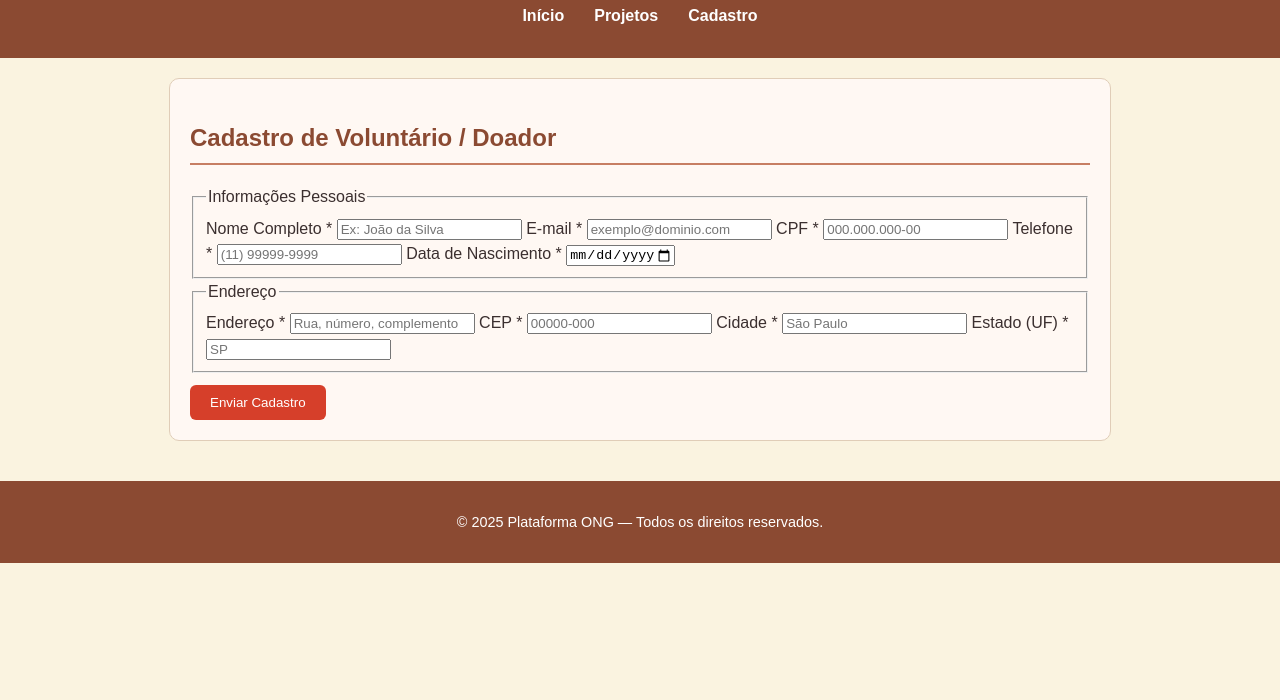
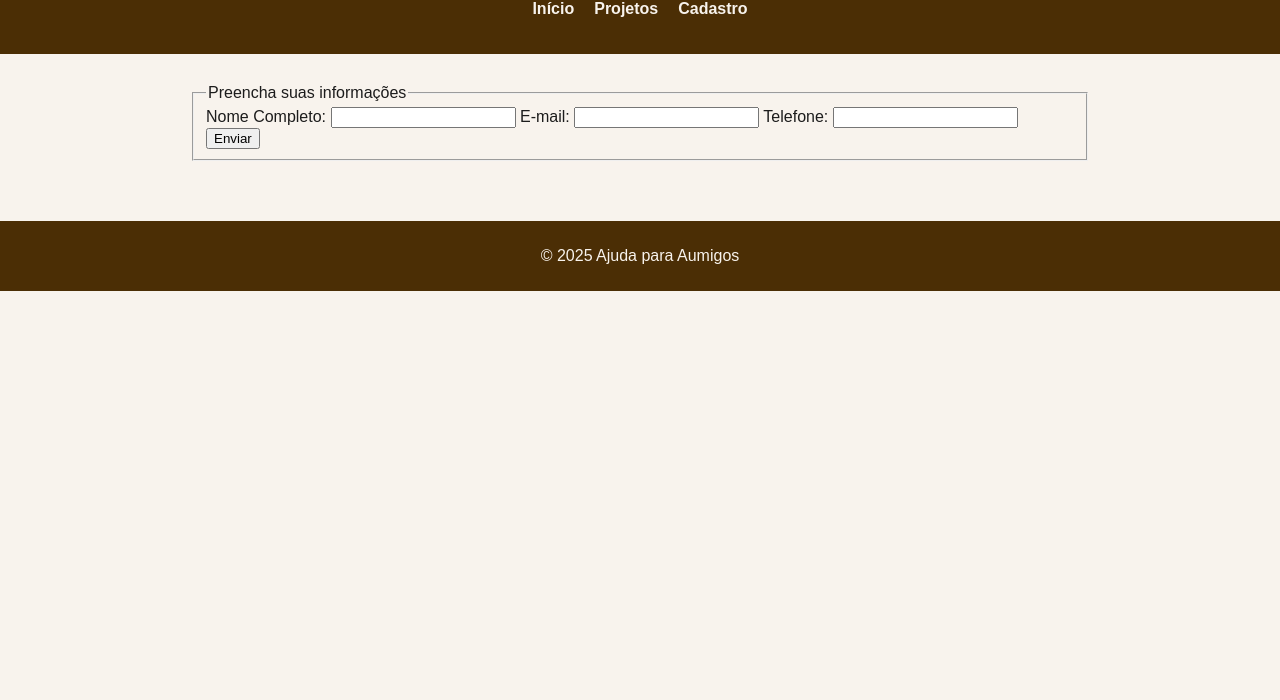
Before and after one commit to Guxta012/plataforma-ong, a plain HTML site: page cadastro.html in a window 1280 px wide. Shown: the part 100-800 px from the top of the page. Drawn offline with Linux system fonts and the light colour scheme.

Commit message:
Adicionado README.md e finalização do projeto com acessibilidade e otimizações

```diff
--- a/cadastro.html
+++ b/cadastro.html
@@ -1,16 +1,17 @@
 <!DOCTYPE html>
 <html lang="pt-BR">
 <head>
-  <meta charset="utf-8" />
-  <meta name="viewport" content="width=device-width,initial-scale=1" />
-  <title>Plataforma ONG — Cadastro</title>
-  <!-- link pro seu CSS (certifique-se de ter css/style.css) -->
-  <link rel="stylesheet" href="css/style.css">
+  <meta charset="UTF-8">
+  <meta name="viewport" content="width=device-width, initial-scale=1.0">
+  <meta name="description" content="Formulário de cadastro da Ajuda para Aumigos.">
+  <title>Cadastro - Ajuda para Aumigos</title>
+  <link rel="stylesheet" href="../css/style.css">
+  <script defer src="../js/script.js"></script>
 </head>
 <body>
   <header>
-    <h1>Plataforma ONG</h1>
-    <nav>
+    <h1>Cadastro de Voluntário</h1>
+    <nav aria-label="Navegação principal">
       <ul>
         <li><a href="index.html">Início</a></li>
         <li><a href="projetos.html">Projetos</a></li>
@@ -20,132 +21,26 @@
   </header>
 
   <main>
-    <section aria-labelledby="titulo-cadastro">
-      <h2 id="titulo-cadastro">Cadastro de Voluntário / Doador</h2>
+    <form id="formCadastro" aria-label="Formulário de Cadastro">
+      <fieldset>
+        <legend>Preencha suas informações</legend>
 
-      <!-- formulário com id usado pelo script.js -->
-      <form id="formCadastro" action="#" method="post" novalidate>
-        <fieldset>
-          <legend>Informações Pessoais</legend>
+        <label for="nome">Nome Completo:</label>
+        <input type="text" id="nome" name="nome" required aria-required="true">
 
-          <label for="nome">Nome Completo <span aria-hidden="true">*</span></label>
-          <input
-            type="text"
-            id="nome"
-            name="nome"
-            required
-            aria-required="true"
-            placeholder="Ex: João da Silva"
-            minlength="3"
-          >
+        <label for="email">E-mail:</label>
+        <input type="email" id="email" name="email" required aria-required="true">
 
-          <label for="email">E-mail <span aria-hidden="true">*</span></label>
-          <input
-            type="email"
-            id="email"
-            name="email"
-            required
-            aria-required="true"
-            placeholder="exemplo@dominio.com"
-          >
+        <label for="telefone">Telefone:</label>
+        <input type="tel" id="telefone" name="telefone" required aria-required="true" pattern="[0-9]{10,11}" title="Apenas números">
 
-          <label for="cpf">CPF <span aria-hidden="true">*</span></label>
-          <input
-            type="text"
-            id="cpf"
-            name="cpf"
-            required
-            aria-required="true"
-            placeholder="000.000.000-00"
-            pattern="\d{3}\.\d{3}\.\d{3}-\d{2}"
-            title="Formato: 000.000.000-00"
-          >
-
-          <label for="telefone">Telefone <span aria-hidden="true">*</span></label>
-          <input
-            type="text"
-            id="telefone"
-            name="telefone"
-            required
-            aria-required="true"
-            placeholder="(11) 99999-9999"
-            pattern="\(\d{2}\)\s\d{5}-\d{4}"
-            title="Formato: (XX) 9XXXX-XXXX"
-          >
-
-          <label for="nascimento">Data de Nascimento <span aria-hidden="true">*</span></label>
-          <input
-            type="date"
-            id="nascimento"
-            name="nascimento"
-            required
-            aria-required="true"
-            max="2025-12-31"
-          >
-        </fieldset>
-
-        <fieldset>
-          <legend>Endereço</legend>
-
-          <label for="endereco">Endereço <span aria-hidden="true">*</span></label>
-          <input
-            type="text"
-            id="endereco"
-            name="endereco"
-            required
-            aria-required="true"
-            placeholder="Rua, número, complemento"
-          >
-
-          <label for="cep">CEP <span aria-hidden="true">*</span></label>
-          <input
-            type="text"
-            id="cep"
-            name="cep"
-            required
-            aria-required="true"
-            placeholder="00000-000"
-            pattern="\d{5}-\d{3}"
-            title="Formato: 00000-000"
-          >
-
-          <label for="cidade">Cidade <span aria-hidden="true">*</span></label>
-          <input
-            type="text"
-            id="cidade"
-            name="cidade"
-            required
-            aria-required="true"
-            placeholder="São Paulo"
-          >
-
-          <label for="estado">Estado (UF) <span aria-hidden="true">*</span></label>
-          <input
-            type="text"
-            id="estado"
-            name="estado"
-            required
-            aria-required="true"
-            placeholder="SP"
-            maxlength="2"
-            pattern="[A-Za-z]{2}"
-            title="Informe a sigla do estado (ex: SP)"
-          >
-        </fieldset>
-
-        <!-- área para mensagens de erro (opcional: o script usa alert, mas deixei este container caso queira mostrar mensagens inline) -->
-        <div id="mensagens" role="status" aria-live="polite" style="margin:12px 0;color:#b00020;"></div>
-
-        <button type="submit" class="btn">Enviar Cadastro</button>
-      </form>
-    </section>
+        <button type="submit">Enviar</button>
+      </fieldset>
+    </form>
   </main>
 
   <footer>
-    <p>&copy; 2025 Plataforma ONG — Todos os direitos reservados.</p>
+    <p>&copy; 2025 Ajuda para Aumigos</p>
   </footer>
-
-  <!-- link pro JS (certifique-se de ter js/script.js) -->
-  <script src="js/script.js"></script>
 </body>
 </html>
--- a/css/style.css
+++ b/css/style.css
@@ -1,101 +1,95 @@
-/* ------------------------------
-   Paleta de cores - Ajuda para Aumigos
------------------------------- */
 :root {
-  --cor-primaria: #8B4A32;
-  --cor-secundaria: #C77E63;
-  --cor-destaque: #D63F2A;
-  --cor-fundo: #FAF3E0;
-  --cor-fundo-claro: #FFF8F3;
-  --cor-texto: #3B2F2F;
-  --cor-texto-claro: #FFFFFF;
-  --cor-borda: #E0CDB8;
-
-  /* Tipografia e espaçamento */
-  --fonte-principal: "Poppins", Arial, sans-serif;
-  --espacamento: 16px;
+  --marrom: #4B2E05;
+  --creme: #F8F3ED;
+  --vermelho: #B73C2E;
+  --texto: #1C1C1C;
 }
 
-/* ------------------------------
-   Estilos gerais
------------------------------- */
 body {
-  background-color: var(--cor-fundo);
-  color: var(--cor-texto);
-  font-family: var(--fonte-principal);
+  font-family: Arial, sans-serif;
+  background-color: var(--creme);
+  color: var(--texto);
   margin: 0;
   padding: 0;
-  line-height: 1.6;
 }
 
 header {
-  background-color: var(--cor-primaria);
-  color: var(--cor-texto-claro);
+  background-color: var(--marrom);
+  color: var(--creme);
   text-align: center;
   padding: 20px;
 }
 
-header h1 {
-  font-size: 2em;
-  margin-bottom: 5px;
+header .logo {
+  width: 120px;
+  height: auto;
+  display: block;
+  margin: 0 auto 10px auto;
+  border-radius: 50%;
 }
 
 nav ul {
   list-style: none;
+  padding: 0;
   display: flex;
   justify-content: center;
-  padding: 0;
-  margin: 10px 0;
+  gap: 20px;
 }
 
-nav ul li {
-  margin: 0 15px;
-}
-
-nav ul li a {
+nav a {
+  color: var(--creme);
   text-decoration: none;
-  color: var(--cor-texto-claro);
   font-weight: bold;
 }
 
-nav ul li a:hover {
-  color: var(--cor-destaque);
+nav a:hover {
+  text-decoration: underline;
 }
 
 main {
+  padding: 30px;
   max-width: 900px;
-  margin: 20px auto;
-  padding: 20px;
-  background-color: var(--cor-fundo-claro);
-  border-radius: 10px;
-  border: 1px solid var(--cor-borda);
+  margin: auto;
 }
 
-h2 {
-  color: var(--cor-primaria);
-  border-bottom: 2px solid var(--cor-secundaria);
-  padding-bottom: 5px;
+.sobre {
+  background-color: #fff;
+  border-radius: 8px;
+  padding: 20px;
+  box-shadow: 0px 0px 8px rgba(0,0,0,0.1);
+}
+
+.imagem-missao {
+  display: block;
+  margin: 20px auto;
+  width: 250px;
+  height: auto;
+  border-radius: 12px;
 }
 
 footer {
-  background-color: var(--cor-primaria);
-  color: var(--cor-texto-claro);
+  background-color: var(--marrom);
+  color: var(--creme);
   text-align: center;
-  padding: 15px;
-  margin-top: 40px;
-  font-size: 0.9em;
+  padding: 10px;
+  margin-top: 30px;
 }
 
-button, .btn {
-  background-color: var(--cor-destaque);
-  color: var(--cor-texto-claro);
-  border: none;
-  padding: 10px 20px;
-  border-radius: 6px;
-  cursor: pointer;
-  transition: background 0.3s ease;
+@media (prefers-color-scheme: dark) {
+  body {
+    background-color: #1A1A1A;
+    color: #F8F3ED;
+  }
+
+  header, footer {
+    background-color: #2C2C2C;
+  }
+
+  nav a {
+    color: #FF6655;
+  }
+
+  .sobre {
+    background-color: #2E2E2E;
+  }
 }
-
-button:hover, .btn:hover {
-  background-color: var(--cor-secundaria);
-}
--- a/js/script.js
+++ b/js/script.js
@@ -1,53 +1,19 @@
-// script.js - Validação de formulário (cadastro.html)
+document.addEventListener("DOMContentLoaded", () => {
+  const form = document.getElementById("formCadastro");
 
-document.addEventListener("DOMContentLoaded", function () {
-  const form = document.querySelector("form");
-
-  form.addEventListener("submit", function (event) {
-    event.preventDefault(); // Impede o envio se houver erro
+  form.addEventListener("submit", (e) => {
+    e.preventDefault();
 
     const nome = document.getElementById("nome").value.trim();
     const email = document.getElementById("email").value.trim();
-    const cpf = document.getElementById("cpf").value.trim();
     const telefone = document.getElementById("telefone").value.trim();
-    const data = document.getElementById("data").value;
-    const endereco = document.getElementById("endereco").value.trim();
-    const cep = document.getElementById("cep").value.trim();
-    const cidade = document.getElementById("cidade").value.trim();
-    const estado = document.getElementById("estado").value.trim();
 
-    // Expressões regulares simples para validar dados
-    const cpfRegex = /^\d{3}\.\d{3}\.\d{3}\-\d{2}$/;
-    const telefoneRegex = /^\(\d{2}\)\s\d{4,5}\-\d{4}$/;
-    const cepRegex = /^\d{5}\-\d{3}$/;
-    const emailRegex = /^[^\s@]+@[^\s@]+\.[^\s@]+$/;
-
-    if (!nome || !email || !cpf || !telefone || !data || !endereco || !cep || !cidade || !estado) {
-      alert("⚠️ Todos os campos são obrigatórios!");
+    if (!nome || !email || !telefone) {
+      alert("Por favor, preencha todos os campos obrigatórios.");
       return;
     }
 
-    if (!emailRegex.test(email)) {
-      alert("❌ E-mail inválido!");
-      return;
-    }
-
-    if (!cpfRegex.test(cpf)) {
-      alert("❌ CPF inválido! Use o formato 000.000.000-00");
-      return;
-    }
-
-    if (!telefoneRegex.test(telefone)) {
-      alert("❌ Telefone inválido! Use o formato (11) 99999-9999");
-      return;
-    }
-
-    if (!cepRegex.test(cep)) {
-      alert("❌ CEP inválido! Use o formato 00000-000");
-      return;
-    }
-
-    alert("✅ Cadastro realizado com sucesso!");
+    alert("Cadastro realizado com sucesso!");
     form.reset();
   });
 });
```
Also changed, not shown: index.html (+17 -23 lines), projetos.html (+9 -21 lines), 1 other file.
